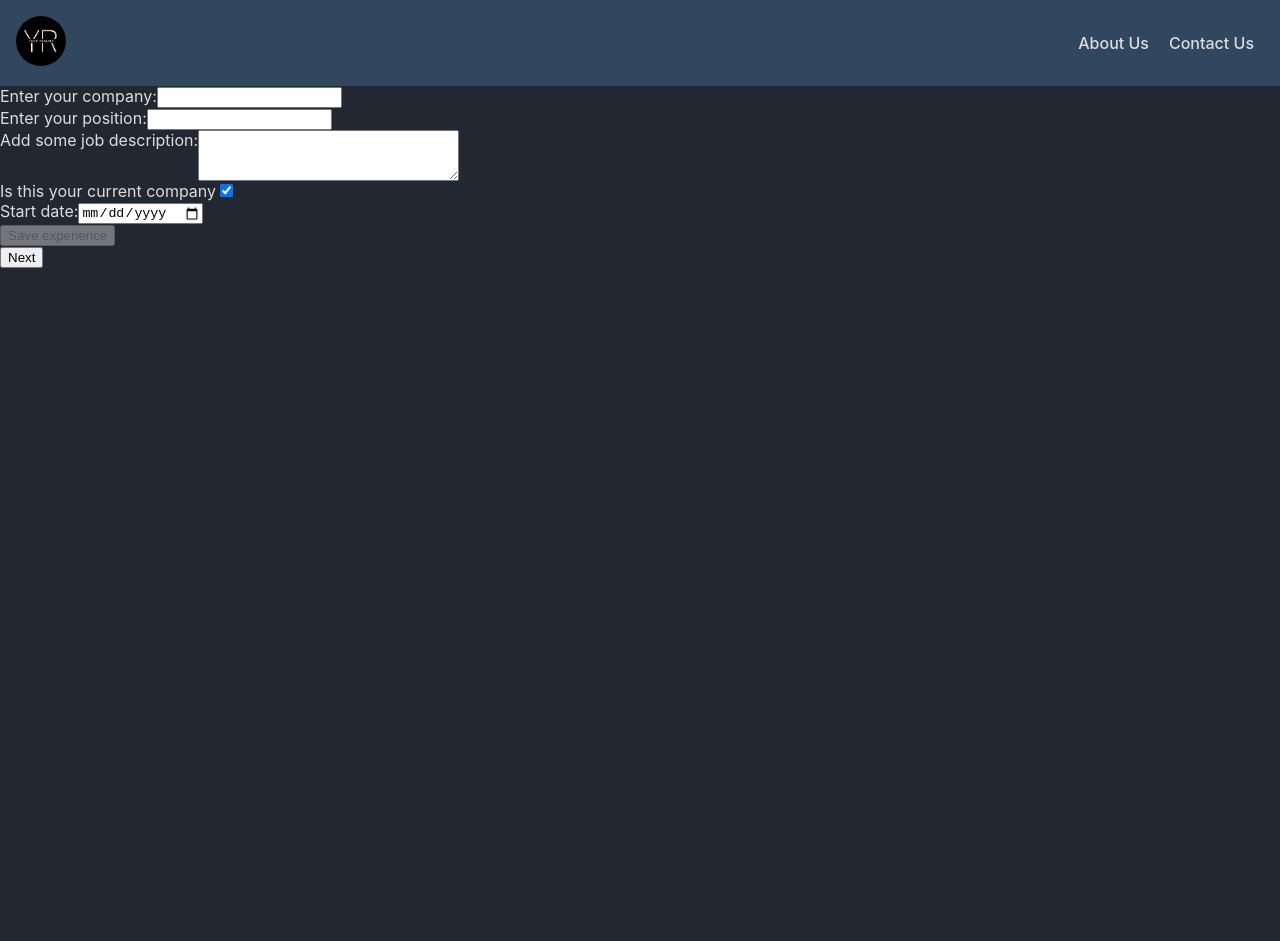
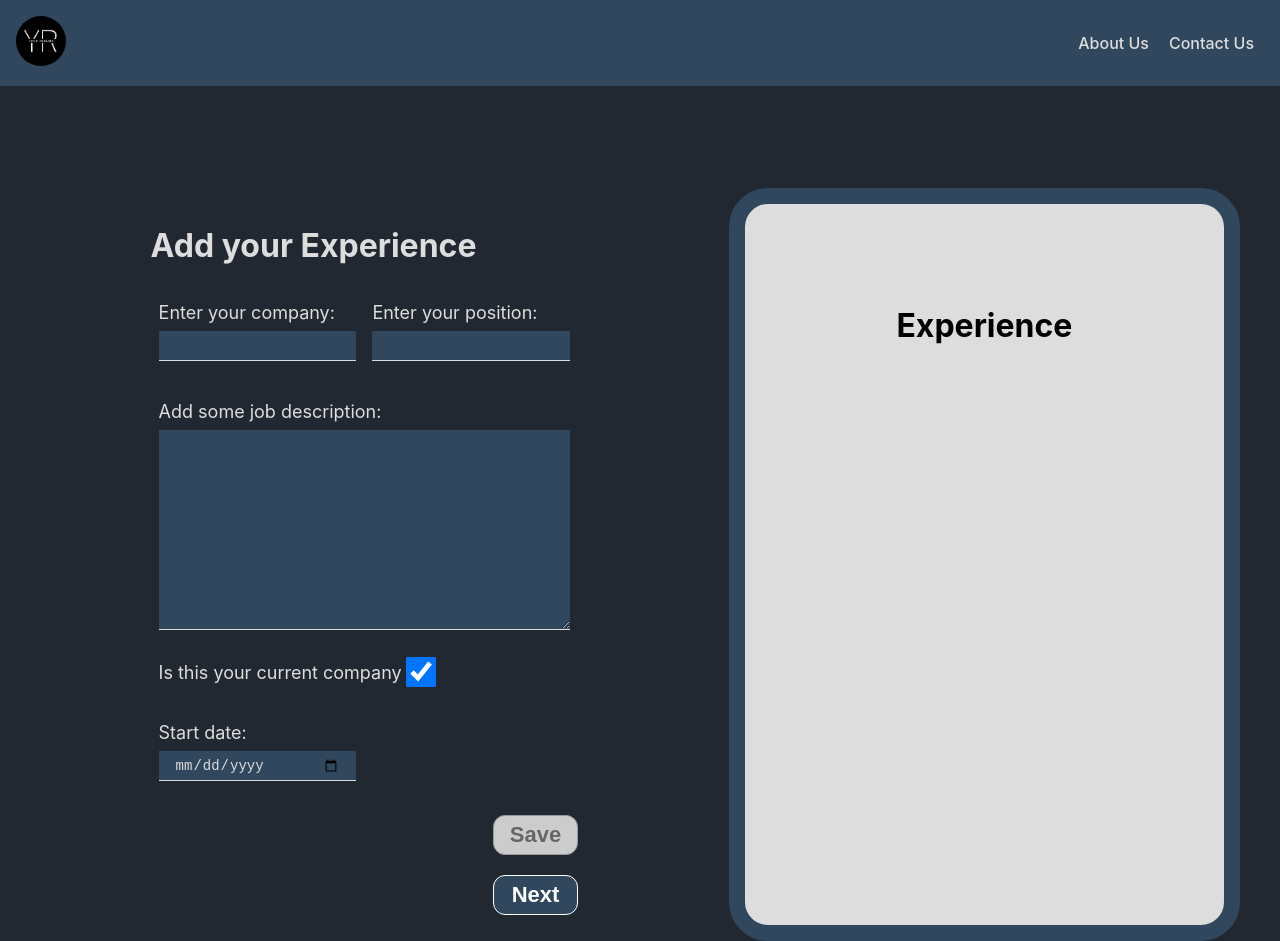
Before and after one commit to nehagupta1504/YourResume-React, a React (Create React App) app: page /experience in a window 1280 px wide. Before the commit the page ends 800 px from the top, so only its background shows below. Built offline with nearby package versions, Linux system fonts and the light colour scheme.

Commit message:
css changes

```diff
--- a/src/component/experience/experience-body.js
+++ b/src/component/experience/experience-body.js
@@ -1,3 +1,5 @@
+import styles from "./experience.module.css";
+
 export const AddExperience = (props) => {
     const { handleStateChange, currentCompany, saveExperience } = props;
     const { companyName, position, jobDescription, current, from, to, index } =
@@ -10,36 +12,41 @@ export const AddExperience = (props) => {
             ? false
             : true;
     return (
-        <div className="form-body experience" key={index}>
-            <div className="experience__subfield">
+        <div key={index}>
+            <div className="col-2">
+                <div className="text-field experience__subfield">
                     <label htmlFor="companyName">Enter your company:</label>
                     <input
                         type="text"
                         id="companyName"
+                        className="input-field"
                         name="companyName"
                         value={companyName}
                         onChange={(e) => handleStateChange(e)}
                         required
                     />
                 </div>
-            <div className="experience__subfield">
+                <div className="text-field  experience__subfield">
                     <label htmlFor="position">Enter your position:</label>
                     <input
                         type="text"
                         id="position"
+                        className="input-field "
                         name="position"
                         value={position}
                         onChange={(e) => handleStateChange(e)}
                         required
                     />
                 </div>
-            <div className="experience__subfield text-area">
+            </div>
+            <div className="text-field text-area experience__subfield text-area">
                 <label htmlFor="jobDescription">
                     Add some job description:
                 </label>
                 <textarea
                     type="text"
                     id="jobDescription"
+                    className="text-area__input input-field"
                     name="jobDescription"
                     value={jobDescription}
                     onChange={(e) => handleStateChange(e)}
@@ -48,7 +55,7 @@ export const AddExperience = (props) => {
                     required
                 />
             </div>
-            <div className="experience__subfield">
+            <div className="text-field experience__subfield checkbox">
                 <label htmlFor="companyName">
                     Is this your current company
                 </label>
@@ -56,29 +63,33 @@ export const AddExperience = (props) => {
                     type="checkbox"
                     id="current"
                     name="current"
+                    className="checkbox_input"
                     value={current}
                     checked={current}
                     onChange={(e) => handleStateChange(e)}
                     required
                 />
             </div>
-            <div className="experience__subfield">
+            <div className="col-2">
+                <div className="text-field experience__subfield">
                     <label htmlFor="from">Start date:</label>
                     <input
                         type="date"
                         id="from"
                         name="from"
                         value={from}
+                        className={`input-field  ${styles["date-input"]}`}
                         onChange={(e) => handleStateChange(e)}
                         required
                     />
                 </div>
                 {!current && (
-                <div className="experience__subfield">
+                    <div className="text-field experience__subfield">
                         <label htmlFor="to">Worked till:</label>
                         <input
                             type="date"
                             id="to"
+                            className={`input-field  ${styles["date-input"]}`}
                             name="to"
                             value={to}
                             onChange={(e) => handleStateChange(e)}
@@ -86,12 +97,14 @@ export const AddExperience = (props) => {
                         />
                     </div>
                 )}
-            <div className="btn-footer">
+            </div>
+            <div className={`btn-right ${styles["btn-footer"]}`}>
                 <button
+                    className={`btn btn-dark`}
                     onClick={(e) => saveExperience(e)}
                     disabled={showDisabled}
                 >
-                    Save experience
+                    Save
                 </button>
             </div>
         </div>
--- a/src/component/experience/experience.js
+++ b/src/component/experience/experience.js
@@ -2,6 +2,7 @@ import { useState, useEffect } from "react";
 import { AddExperience } from "./experience-body";
 import { ShowExperience } from "./show-experience";
 import { downloadResume } from "../../services/resume";
+import styles from "./experience.module.css";
 export const Experience = (props) => {
     const initialState = {
         companyName: "",
@@ -51,11 +52,29 @@ export const Experience = (props) => {
     };
     return (
         <>
+            <div className="body-container">
+                <div className="form-container">
+                    <div className={`form ${styles["experience-form"]}`}>
+                        <div className={`${styles["experience-info"]}`}>
+                            <h1>Add your Experience</h1>
                             <AddExperience
                                 currentCompany={currentCompany}
                                 handleStateChange={handleStateChange}
                                 saveExperience={saveExperience}
                             />
+
+                            <div className="btn-right">
+                                <button
+                                    className="btn btn-dark"
+                                    onClick={setitemToLocalStorage}
+                                >
+                                    Next
+                                </button>
+                            </div>
+                        </div>
+                    </div>
+                    <div className="preview">
+                        <h1>Experience </h1>
                         {companiesData &&
                             companiesData.map((company, index) => {
                                 return (
@@ -63,14 +82,16 @@ export const Experience = (props) => {
                                         <h3>Experience-{index + 1}</h3>
                                         <ShowExperience
                                             currentCompany={company}
-                                handleStateChange={handleStateChange}
+                                            handleStateChange={
+                                                handleStateChange
+                                            }
                                             deleteExperience={deleteExperience}
                                         />
                                     </div>
                                 );
                             })}
-            <div className="form-footer">
-                <button onClick={setitemToLocalStorage}>Next</button>
+                    </div>
+                </div>
             </div>
         </>
     );
--- /dev/null
+++ b/src/component/experience/experience.module.css
@@ -0,0 +1,6 @@
+.experience-info {
+    width: 60%;
+}
+.btn-footer {
+    width: 100%;
+}
--- a/src/component/header/header.module.css
+++ b/src/component/header/header.module.css
@@ -3,6 +3,7 @@
     background-color: #30475e;
     position: sticky;
     top: 0;
+    z-index: 1;
 }
 .header {
     display: flex;
--- a/src/component/personal-info/personal-info.js
+++ b/src/component/personal-info/personal-info.js
@@ -28,7 +28,7 @@ export const PersonalInfo = (props) => {
             <div className="form-container">
                 <div className="form">
                     <h1>Add your personal information</h1>
-                    <div className="personal-info">
+                    <div className={`${styles["personal-info"]}`}>
                         <div className="personal-info__subfield text-field">
                             <label htmlFor="name">Enter your name:</label>
                             <input
@@ -67,6 +67,7 @@ export const PersonalInfo = (props) => {
                                 required
                             />
                         </div>
+                        <div className="col-2">
                             <div className="personal-info__subfield text-field">
                                 <label htmlFor="linkedIn">
                                     Enter your linkedIn username:
@@ -91,6 +92,8 @@ export const PersonalInfo = (props) => {
                                     onChange={(e) => handleStateChange(e)}
                                 />
                             </div>
+                        </div>
+                        <div className="btn-right">
                             <button
                                 className="btn btn-dark"
                                 onClick={setitemToLocalStorage}
@@ -101,6 +104,7 @@ export const PersonalInfo = (props) => {
                                 Next
                                 <span></span>
                             </button>
+                        </div>
                     </div>
                 </div>
                 <div className="preview">
--- a/src/component/personal-info/personal-info.module.css
+++ b/src/component/personal-info/personal-info.module.css
@@ -0,0 +1,3 @@
+.personal-info {
+    width: 60%;
+}
--- a/src/index.css
+++ b/src/index.css
@@ -1,3 +1,6 @@
+* {
+    box-sizing: border-box;
+}
 body {
     margin: 0;
     font-family: -apple-system, BlinkMacSystemFont, "Segoe UI", "Roboto",
@@ -7,11 +10,15 @@ body {
     -moz-osx-font-smoothing: grayscale;
     background-color: #222831;
     color: #dddddd;
+    box-sizing: border-box;
 }
 
 code {
     font-family: source-code-pro, Menlo, Monaco, Consolas, "Courier New",
         monospace;
+}
+button {
+    cursor: pointer;
 }
 
 .text-area {
@@ -28,6 +35,11 @@ code {
     color: white;
     font-weight: 500;
     border: 1px solid white;
+}
+.btn-right {
+    display: flex;
+    justify-content: flex-end;
+    width: 100%;
 }
 
 .margin {
@@ -123,12 +135,17 @@ code {
 }
 
 /* CSS for form */
+.form-container {
+    display: flex;
+    flex: 1;
+    margin-top: 8%;
+}
 .body-container {
     display: flex;
-    height: 100vh;
-    align-items: center;
     justify-content: center;
+    position: relative;
 }
+
 .form {
     display: flex;
     flex-direction: column;
@@ -136,37 +153,58 @@ code {
     align-items: center;
     justify-content: flex-start;
     width: 0;
-    flex: 1;
+    flex: 1.5;
     min-width: fit-content;
 }
-
+.form label {
+    font-size: 18px;
+    font-weight: 500px;
+}
 .form .text-field {
     margin: 1rem 0.5rem;
 }
-.form .input-field {
+
+.input-field {
     display: block;
     height: 30px;
-    width: 500px;
+    width: 100%;
     margin: 8px 0px;
-    border-radius: 10px;
     background-color: #30475e;
     border: none;
     border-bottom: 1px solid #dddddd;
     color: #dddddd;
-    font-weight: bolder;
+    font-weight: 300;
     padding: 0px 1rem;
+    outline: none;
+    box-sizing: border-box;
+    font-size: 14px;
 }
 
+input[type="text"]:focus {
+    border: 1px solid #dddddd;
+}
+.form .text-area {
+    display: flex;
+    flex-direction: column;
+}
+.form .text-area__input {
+    height: 200px;
+    padding-top: 5px;
+}
+.form .checkbox {
+    display: flex;
+    align-items: center;
+}
+.form .checkbox_input {
+    height: 30px;
+    width: 30px;
+}
 .form .btn {
-    width: 500px;
-    margin: 8px;
-    height: 44px;
-    font-size: 20px;
+    width: 20%;
+    margin: 10px 0px;
+    height: 40px;
+    font-size: 22px;
     font-weight: bolder;
-}
-.form-container {
-    display: flex;
-    flex: 1;
 }
 
 .preview {
@@ -180,9 +218,23 @@ code {
     display: flex;
     flex-direction: column;
     align-items: center;
+    margin-right: 40px;
+    /* max-height: 500px; */
+    overflow: scroll;
 }
 .preview-field-value {
     color: #3e556d;
+}
+button:disabled,
+button[disabled] {
+    border: 1px solid #999999;
+    background-color: #cccccc;
+    color: #666666;
+}
+
+.col-2 {
+    display: grid;
+    grid-template-columns: 1fr 1fr;
 }
 @media only screen and (max-width: 768px) {
     .form-container {
```
Also changed, not shown: src/component/experience/experience.css (deleted). Lines whose indentation alone changed are shown as unchanged.
